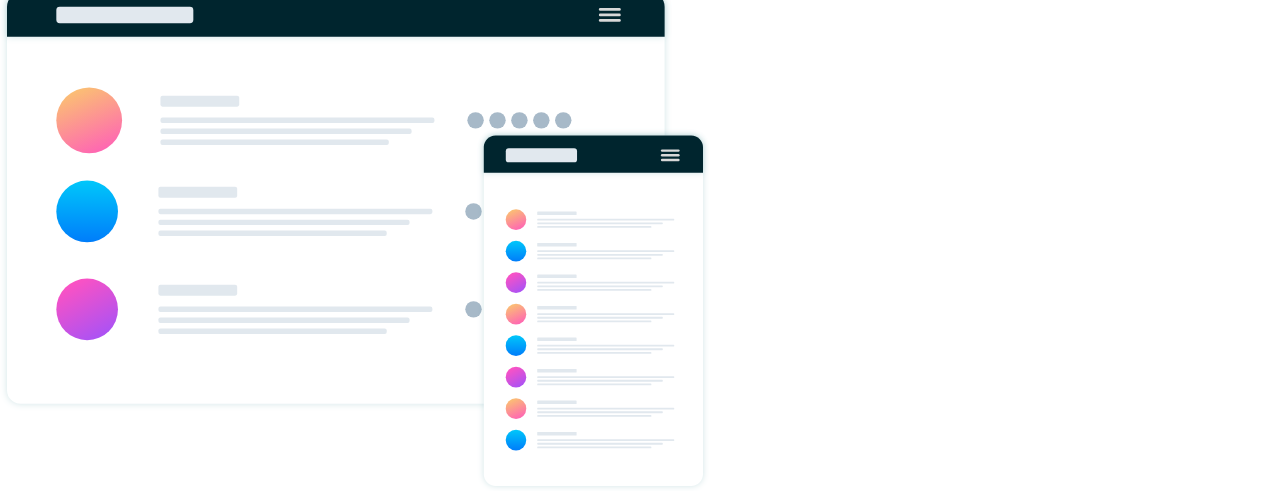
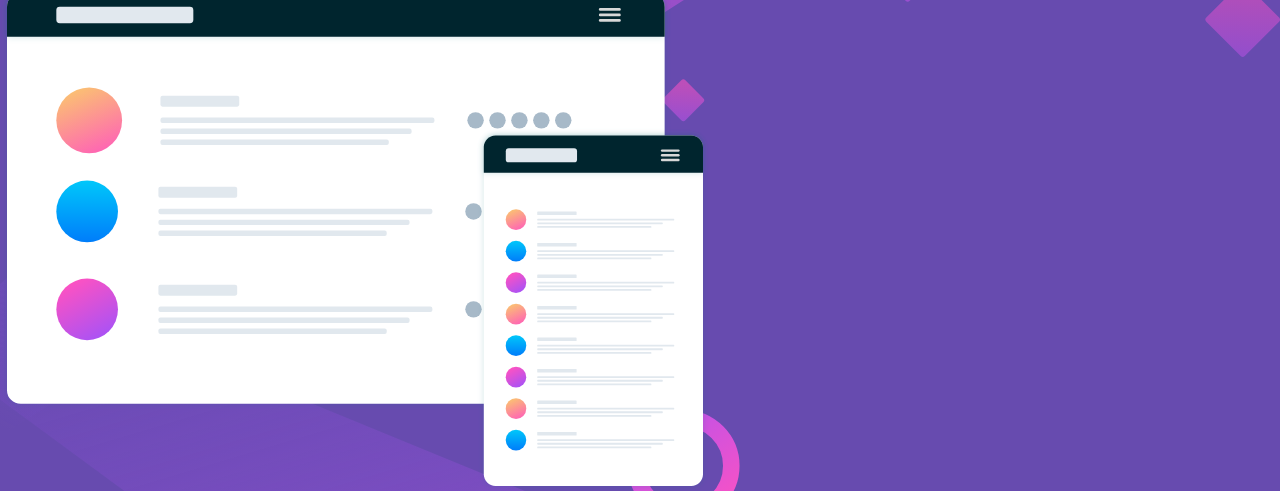
Before and after one commit to ATEOTG/huddle-landing-page, a plain HTML site: page index.html in a window 1280 px wide. Shown: the part 81-572 px from the top of the page. Drawn offline with nearby package versions, Linux system fonts and the light colour scheme.

Commit message:
added background image to body element

```diff
--- a/style.css
+++ b/style.css
@@ -27,3 +27,9 @@ Body:
 html {
   font-size: 62.5%;
 }
+
+body {
+  background-color: var(--violet);
+  background-image: url("images/bg-desktop.svg");
+  background-size: cover;
+}
```
